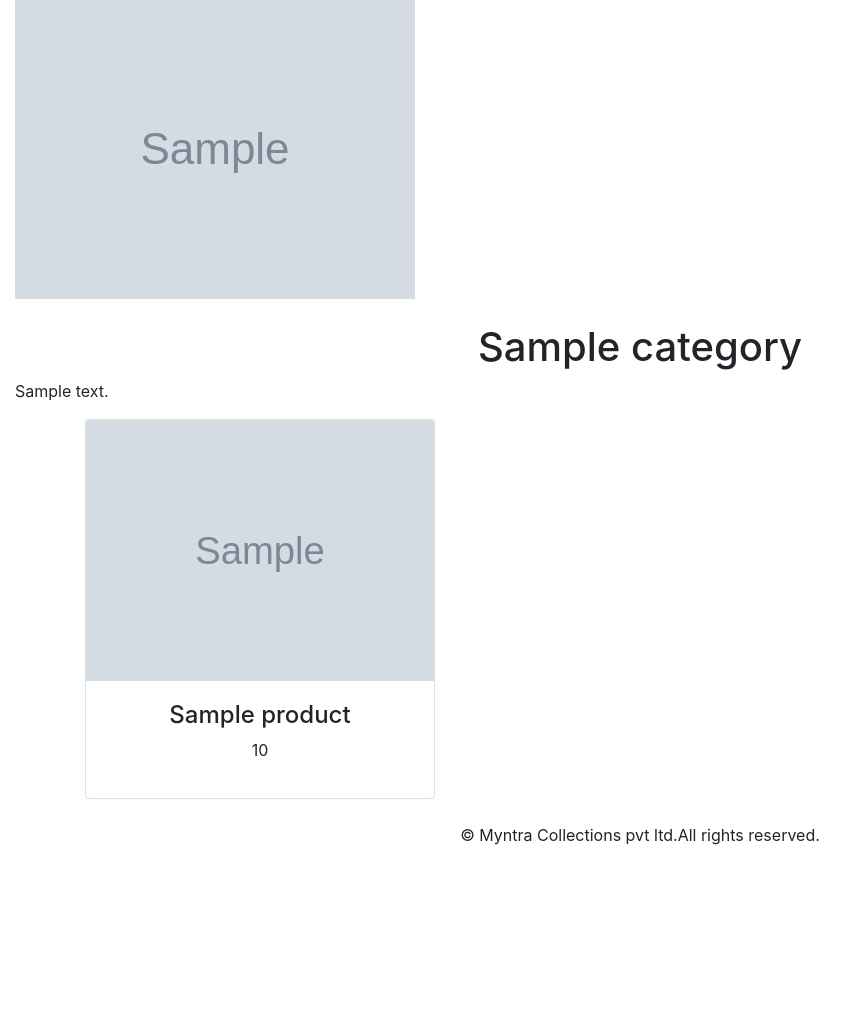
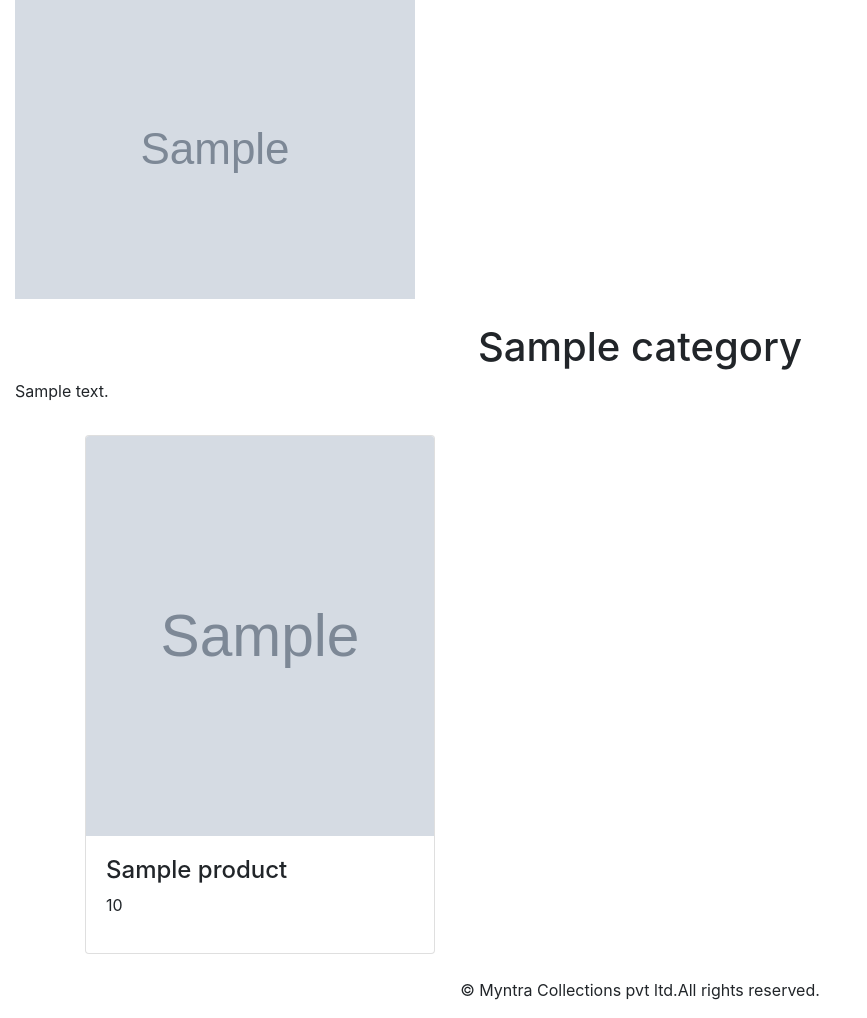
Before and after one commit to Jesmin-Kurian/inmakes_ecomerceproject, a Django app: template templates/category.html in a window 1280 px wide. Shown: the part 292-1310 px from the top of the page, without its empty margins (0-867 px from the left). Before the commit the page ends 1137 px from the top, so only its background shows below. Run offline with Django 4.2, Linux system fonts and the light colour scheme; the template is opened without the code that fills it: most values are stand-ins (such as "Sample title", 1, 10 or a date in 2020); grey boxes marked "Sample" are stand-in pictures; some libraries are stand-ins or nearby versions.

Commit message:
Update category.html

```diff
--- a/templates/category.html
+++ b/templates/category.html
@@ -48,11 +48,11 @@
 </div>
 {% endif %}
 <div class="container">
-    <div class="row mx_auto">
+    <div class="row mt-3">
         {% for product in products.object_list %}
-       <div class="my_bottom_margin col-9 col-sm-12  col-md-4 col-lg-4">
-           <div class="card text-center" style="min-width:18rem;">
-               <a href="{{product.get_url}}" ><img class="card-img-top my_image" src="{{product.image.url}}" alt="{{product.name}}">
+       <div class="col-sm-4">
+           <div class="card mt-3" style="min-width:18rem;">
+               <a href="{{product.get_url}}" ><img class="card-img-top" src="{{product.image.url}}" alt="{{product.name}}" width="400px" height="400px">
                </a>
            <div class="card-body">
                <h4> {{product.name}}</h4>
```
